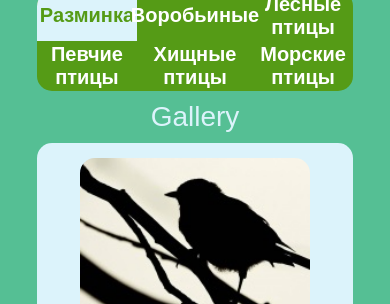
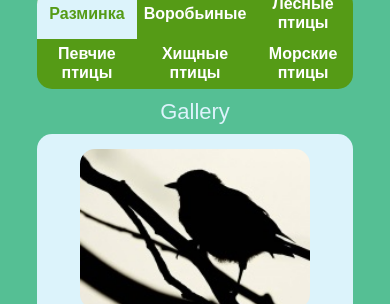
Before and after one commit to tribisalex/RSSchool, a plain HTML site: page songbird/pages/quiz-page.html in a window 390 px wide. Shown: the part 64-368 px from the top of the page. Drawn offline with Linux system fonts and the light colour scheme; a web font is replaced by a local one.

Commit message:
fix: fonts

```diff
--- a/songbird/assets/scripts/gallery.js
+++ b/songbird/assets/scripts/gallery.js
@@ -624,7 +624,6 @@ document.onclick = e => {
   }
 };
 
-
 gallery.addEventListener('click', () => {
   for (let i = 0; i <= birdsDataGallery.length - 1; i++) {
     for (let j = 0; j <= birdsDataGallery[i].length - 1; j++) {
@@ -639,7 +638,7 @@ gallery.addEventListener('click', () => {
 
 galleryListItem.forEach(item => {
   item.addEventListener('click', () => {
-    console.log('1651')
+    console.log('1651');
     // audioPlayer(audioSrcAnswer, audioPlayerAnswer, audioAnswer, playAnswer, timeline[1], volumeSlider[1], volumePer[1], progressBar[1], volumeBut[1]);
   })
 });
--- a/songbird/assets/styles/style.css
+++ b/songbird/assets/styles/style.css
@@ -28,7 +28,7 @@ html {
 
 body {
   background-color: #55bf94;
-  font-size: 28px;
+  font-size: 22px;
   margin: 0;
   font-family: "Gabriola", sans-serif;
 }
@@ -257,7 +257,7 @@ body.active {
   width: 100px;
   height: 100px;
   border: 2px solid #559b16;
-  font-size: 65px;
+  font-size: 45px;
   font-weight: bolder;
   text-decoration: underline;
   margin-bottom: 20px;
@@ -347,7 +347,7 @@ body.active {
   box-shadow: 0 1px 3px 0 #55bf94;
 }
 
-.player-controls-time{
+.player-controls-time {
   /*border: 2px solid grey;*/
 }
 
@@ -546,7 +546,7 @@ body.active {
 }
 
 .answer-block__options-item:nth-last-child(1):after {
-opacity: 0;
+  opacity: 0;
 }
 
 .answer-block__options-item.active {
@@ -734,7 +734,7 @@ opacity: 0;
   }
 
   .nav__ul {
-    font-size: 24px;
+    font-size: 16px;
   }
 
   .answer-block__options-item {
@@ -796,7 +796,6 @@ opacity: 0;
   }
 
 
-
 }
 
 @media (max-width: 605px) {
@@ -832,7 +831,7 @@ opacity: 0;
   }
 
   .answer-block__content-text {
-    font-size: 21px;
+    font-size: 18px;
   }
 
   .nav__ul-item {
@@ -841,7 +840,7 @@ opacity: 0;
   }
 
   .nav__ul {
-    font-size: 20px;
+    font-size: 16px;
   }
 
   .nav__ul-item {
@@ -877,7 +876,7 @@ opacity: 0;
   }
 
   .nav__ul {
-    font-size: 20px;
+    font-size: 16px;
   }
 
   .nav__ul-item:nth-child(4) {
@@ -900,5 +899,4 @@ opacity: 0;
   .answer-block__content-description {
     text-align: center;
   }
-
 }
```
